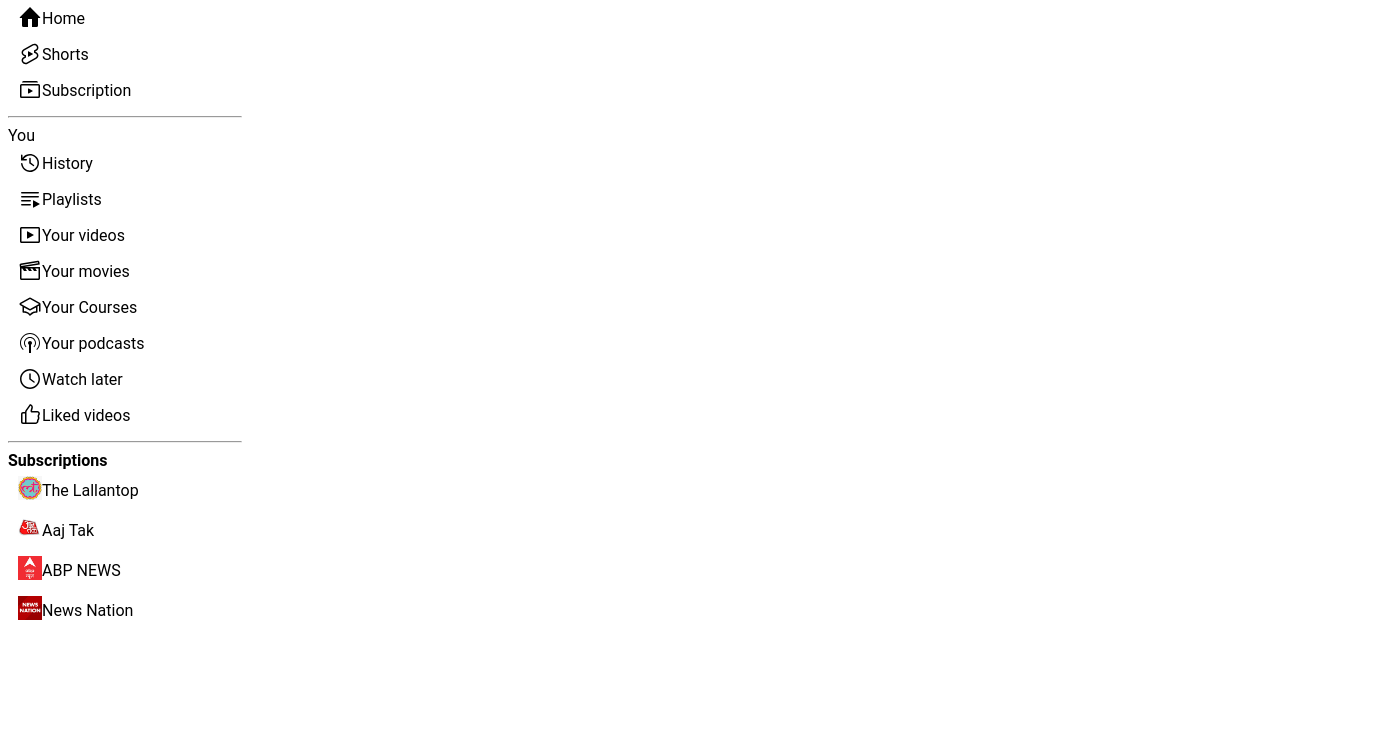
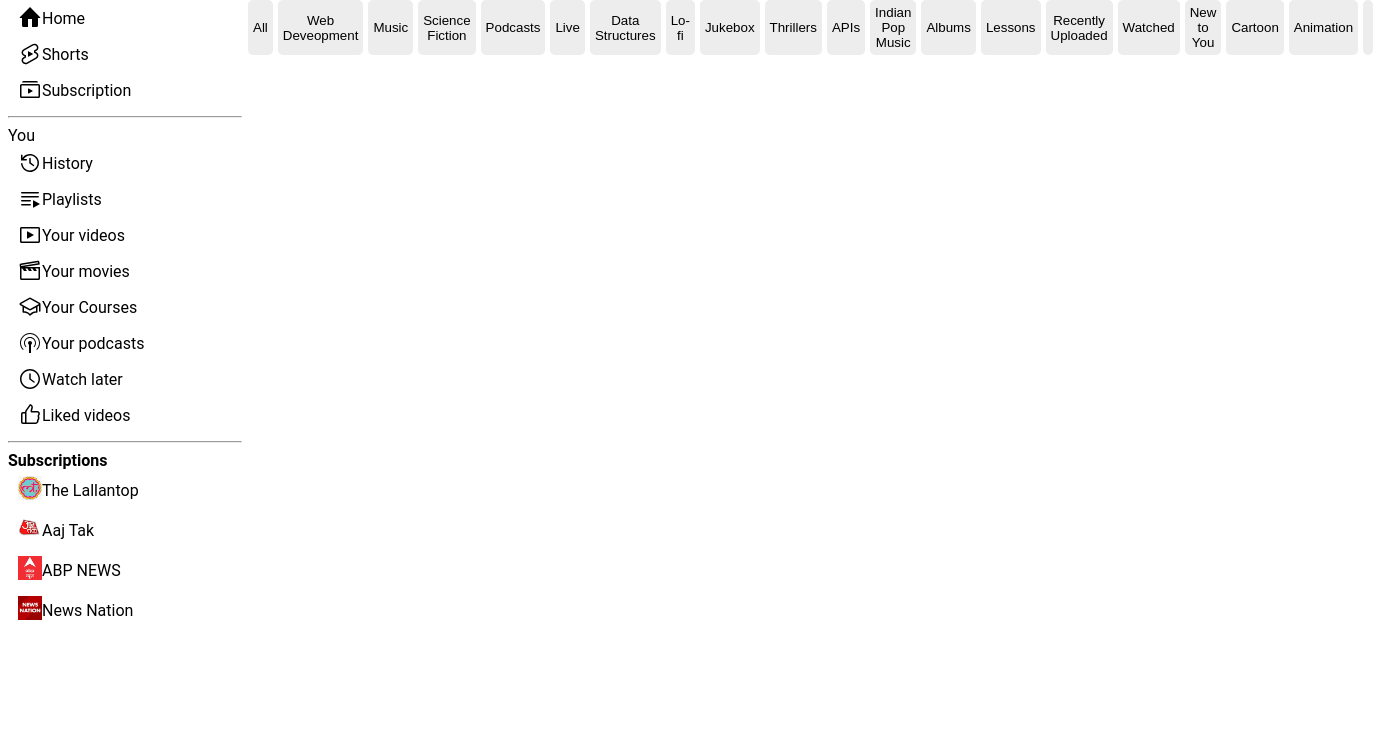
Before and after one commit to RjCreation123/Youtube-Clone, a plain HTML site: page index.html in a window 1280 px wide. Shown: the part 64-800 px from the top of the page, 1373 px wide, since content can reach past the window. Drawn offline with Linux system fonts and the light colour scheme.

Commit message:
completed tabbar

```diff
--- a/index.html
+++ b/index.html
@@ -840,6 +840,37 @@
           </div>
         </div>
       </div>
+
+      <!-- --------------------------------------------------------------------------------------------------- -->
+
+      <div class="tabbar">
+        <button class="tabbar1">All</button>
+        <button class="tabbar1">Web Deveopment</button>
+        <button class="tabbar1">Music</button>
+        <button class="tabbar1">Science Fiction</button>
+        <button class="tabbar1">Podcasts</button>
+        <button class="tabbar1">Live</button>
+        <button class="tabbar1">Data Structures</button>
+        <button class="tabbar1">Lo-fi</button>
+        <button class="tabbar1">Jukebox</button>
+        <button class="tabbar1">Thrillers</button>
+        <button class="tabbar1">APIs</button>
+        <button class="tabbar1">Indian Pop Music</button>
+        <button class="tabbar1">Albums</button>
+        <button class="tabbar1">Lessons</button>
+        <button class="tabbar1">Recently Uploaded</button>
+        <button class="tabbar1">Watched</button>
+        <button class="tabbar1">New to You</button>
+        <button class="tabbar1">Cartoon</button>
+        <button class="tabbar1">Animation</button>
+        <button class="tabbar1"></button>
+      </div>
+
+      <!-- --------------------------------------------------------------------------------------------------- -->
+
+      <div class="content">
+
+      </div>
     </div>
   </body>
 </html>
--- a/style.css
+++ b/style.css
@@ -2,11 +2,13 @@
   height: 100%;
   overflow-y: scroll;
   padding-right: 10px;
+  height: 679px;
 }
 
 .navbar {
   display: flex;
   justify-content: space-between;
+  position: static;
   height: 56px;
 }
 
@@ -55,6 +57,7 @@
 
 .right {
   display: flex;
+  align-items: center;
   gap: 20px;
 }
 
@@ -95,6 +98,7 @@
   padding-left: 10px;
   cursor: pointer;
   border-radius: 10px;
+  margin-right: 15px;
 }
 
 .sidebar1 img {
@@ -123,3 +127,22 @@
   text-decoration: none;
   color: #484848;
 }
+
+.tabbar{
+  display: flex;
+  margin-left: 240px;
+  margin-right: 15px;
+  position: absolute;
+  overflow-x: scroll;
+  gap: 5px;
+}
+
+.tabbar1{
+  display: inline-block;
+  justify-content: center;
+  align-items: center;
+  background-color: #ededed;
+  border-radius: 5px;
+  padding: 5px;
+  border: none;
+}
```
